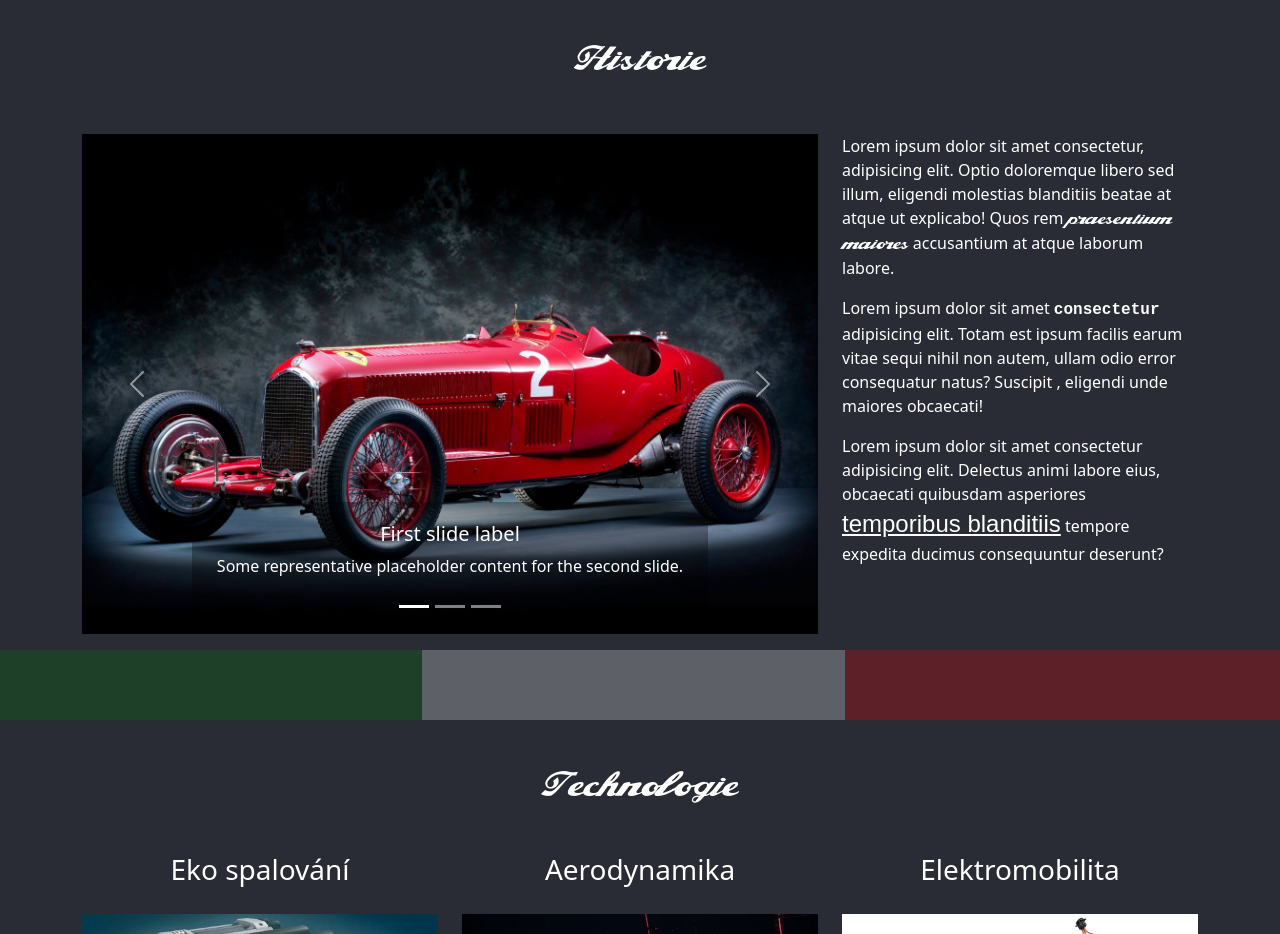
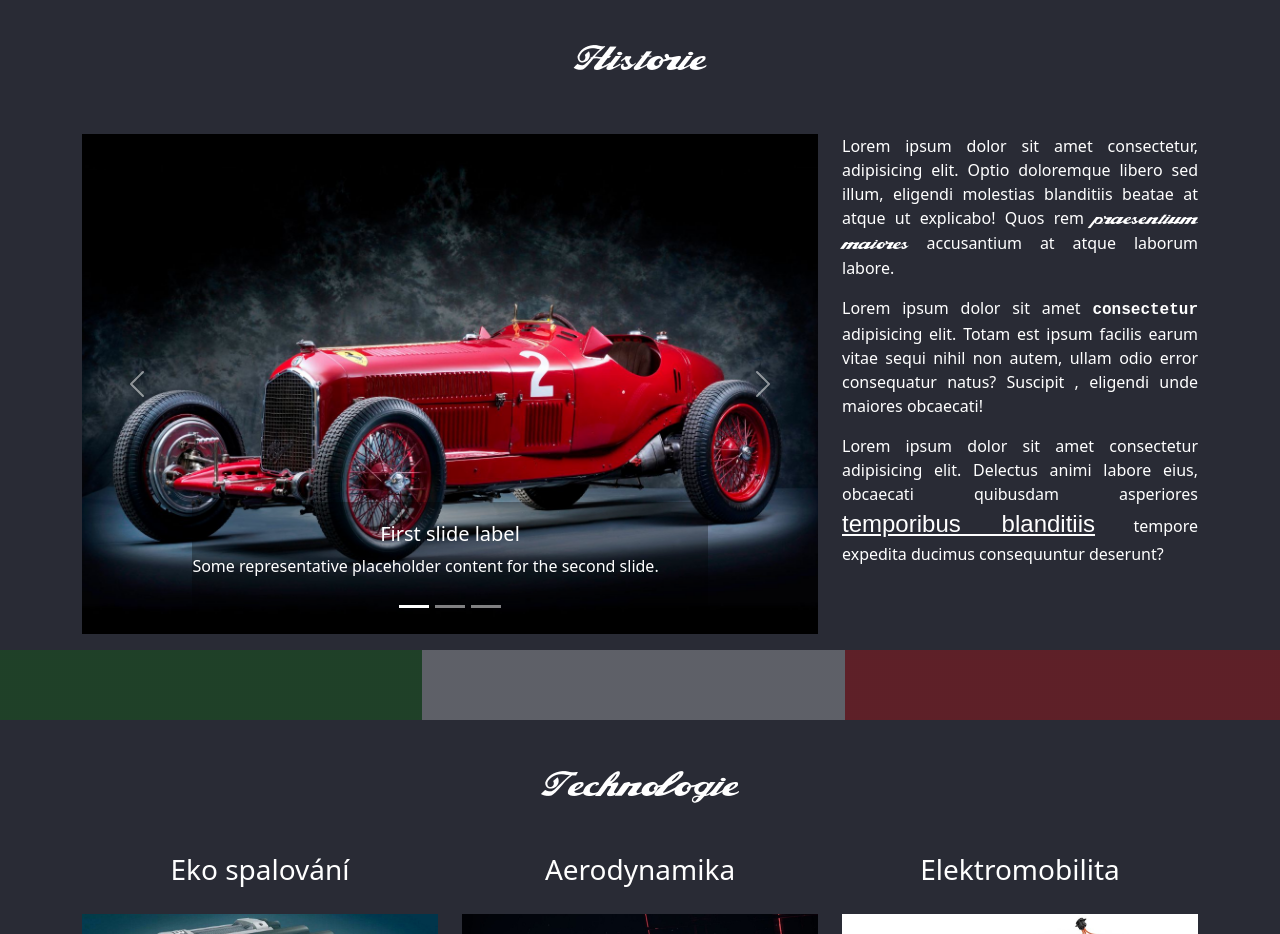
Before and after one commit to ladislavklejna/BootstrapCV, a website: page index.html in a window 1280 px wide. Shown: the part 860-1794 px from the top of the page. Drawn offline with nearby package versions, Linux system fonts and the light colour scheme; a web font is replaced by a local one.

Commit message:
oprava history p justify

```diff
--- a/main.scss
+++ b/main.scss
@@ -132,3 +132,6 @@ h2 {
 label {
   color: white;
 }
+.history p {
+  text-align: justify;
+}
```
Also changed, not shown: main.css.
